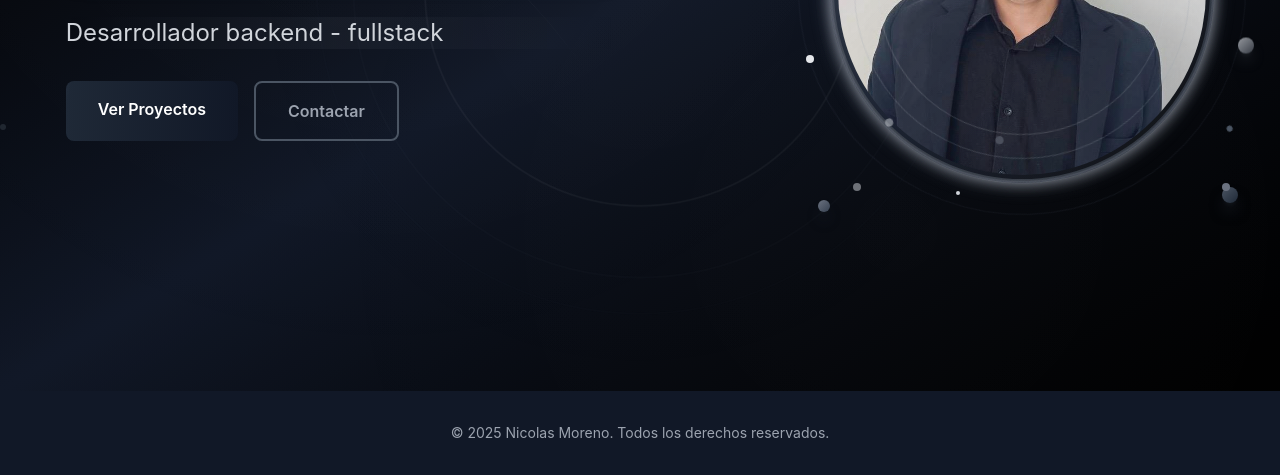
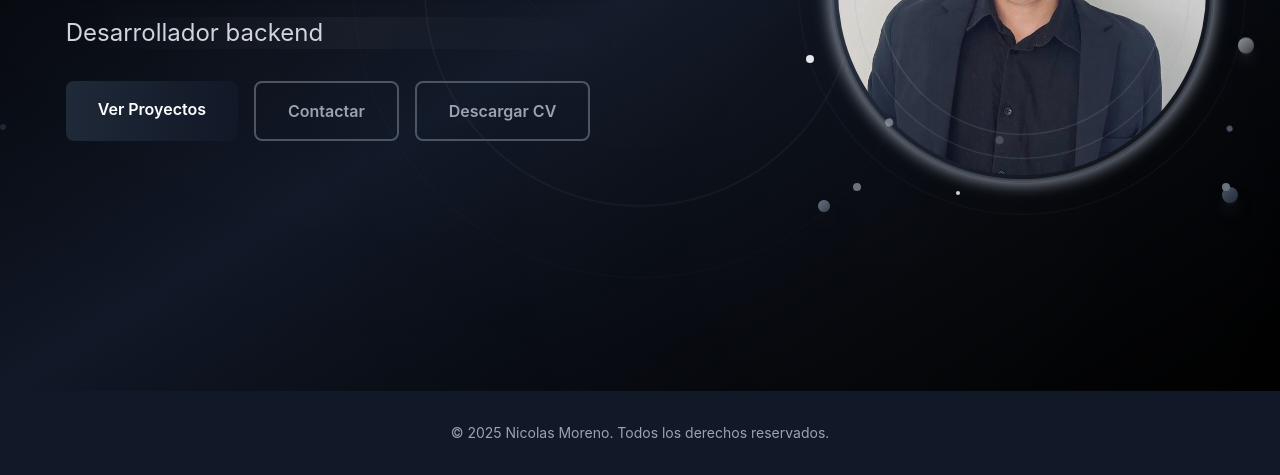
Before and after one commit to nicolas2601/mi-portafolio, an Astro site: page / in a window 1280 px wide. Shown: the part 473-948 px from the top of the page. Built offline with nearby package versions, Linux system fonts and the light colour scheme; Astro itself is replaced by a stand-in of ours.

Commit message:
despliegue v2

```diff
--- a/src/components/Welcome.astro
+++ b/src/components/Welcome.astro
@@ -79,6 +79,13 @@ import { personalInfo, projects } from '../data/info.ts';
             <div class="absolute inset-0 bg-gradient-to-r from-transparent via-gray-400/25 to-transparent transform -skew-x-12 -translate-x-full group-hover:translate-x-full transition-transform duration-700"></div>
             <div class="absolute inset-0 border-2 border-gray-400/30 rounded-lg blur-sm opacity-0 group-hover:opacity-100 transition-opacity duration-500"></div>
           </a>
+
+          <a href="/public/Nicolas_Moreno_CV_v1.pdf" download="Nicolas_Moreno_CV_v1.pdf" class="border-2 border-gray-600 text-gray-400 hover:bg-gray-600 hover:text-white px-8 py-4 rounded-lg font-semibold transition-all duration-500 transform hover:scale-105 hover:shadow-2xl hover:shadow-gray-500/40 animate-slide-up delay-1200 relative overflow-hidden group">
+            <span class="relative z-10">Descargar CV</span>
+            <div class="absolute inset-0 bg-gradient-to-r from-transparent via-gray-400/25 to-transparent transform -skew-x-12 -translate-x-full group-hover:translate-x-full transition-transform duration-700"></div>
+            <div class="absolute inset-0 border-2 border-gray-400/30 rounded-lg blur-sm opacity-0 group-hover:opacity-100 transition-opacity duration-500"></div>
+          </a>
+
         </div>
       </div>
 
@@ -100,7 +107,7 @@ import { personalInfo, projects } from '../data/info.ts';
                   <div class="w-full h-full bg-gray-900 rounded-full overflow-hidden relative">
                     <img
                       src={personalInfo.avatar}
-                      alt="Nicolas Moreno - Desarrollador Backend/fullstack"
+                      alt="Nicolas Moreno - Desarrollador Backend"
                       class="w-full h-full object-cover transition-transform duration-700 hover:scale-110"
                     />
                     <!-- Overlay holográfico -->
--- a/src/data/info.ts
+++ b/src/data/info.ts
@@ -2,7 +2,7 @@
 export const personalInfo = {
   nm:"Nicolas Moreno",
   name: "Nicolás Santiago Moreno Monroy",
-  title: "Desarrollador backend - fullstack ",
+  title: "Desarrollador backend",
   email: "nm5571762@gmail.com",
   phone: "+57 350 232 8517",
   location: "Bucaramanga, Santander, Colombia",
--- a/src/layouts/Layout.astro
+++ b/src/layouts/Layout.astro
@@ -65,7 +65,7 @@ const {title, description = "Portafolio de Nicolas Moreno - desarrollador backen
         role="menu"
         aria-labelledby="mobile-menu-button"
       >
-        <div class="px-2 pt-2 pb-3 space-y-1">
+        <div class="px-2 pt-9 pb-4 space-y-155 -ml-8">
           <a href="/" class="block px-3 py-2 rounded-md text-base font-medium text-gray-300 hover:text-white hover:bg-gray-800 transition-all duration-300" role="menuitem">Inicio</a>
           <a href="/about" class="block px-3 py-2 rounded-md text-base font-medium text-gray-300 hover:text-white hover:bg-gray-800 transition-all duration-300" role="menuitem">Sobre Mí</a>
           <a href="/projects" class="block px-3 py-2 rounded-md text-base font-medium text-gray-300 hover:text-white hover:bg-gray-800 transition-all duration-300" role="menuitem">Proyectos</a>
```
Also changed, not shown: 2 other files.
